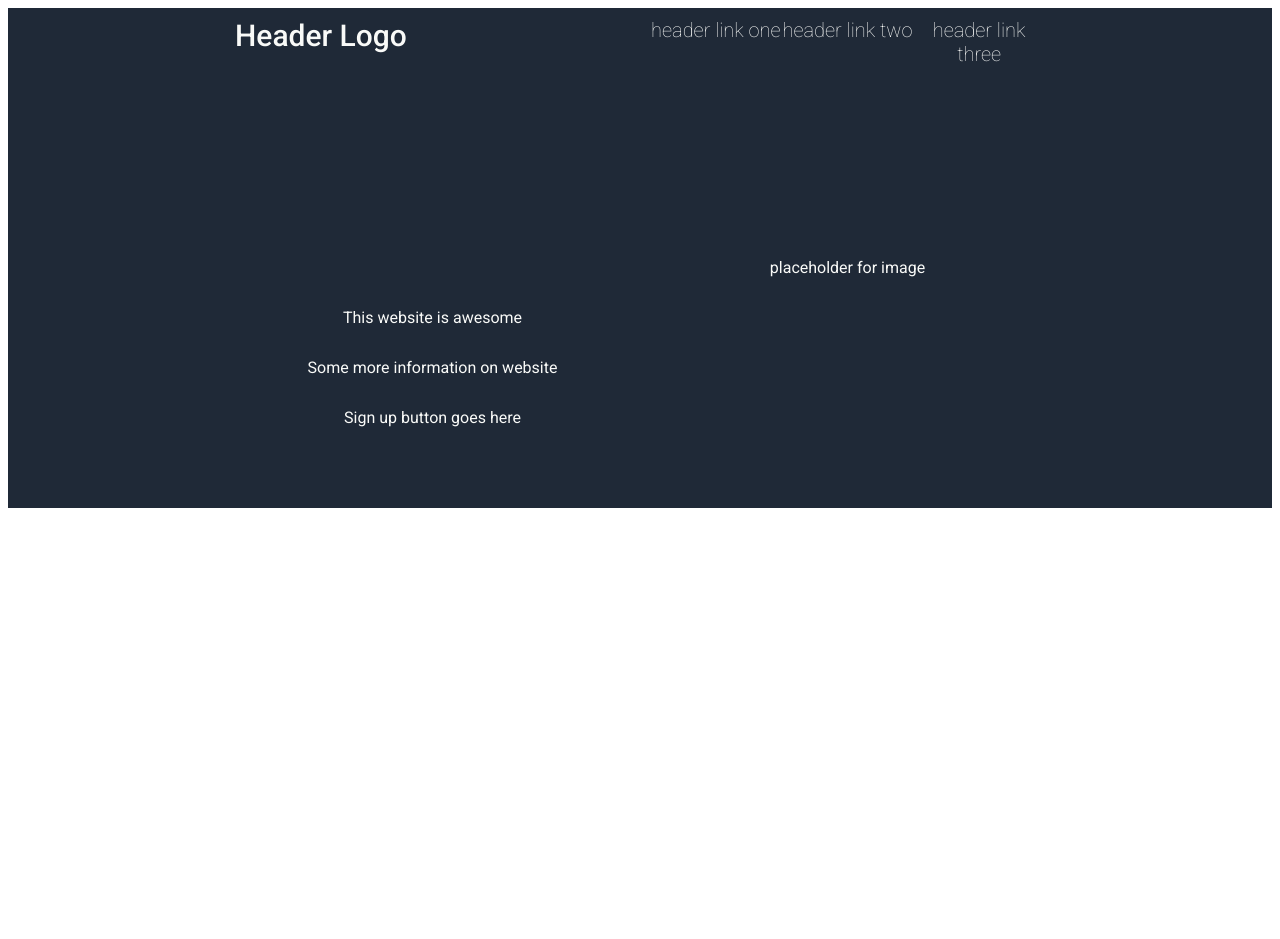
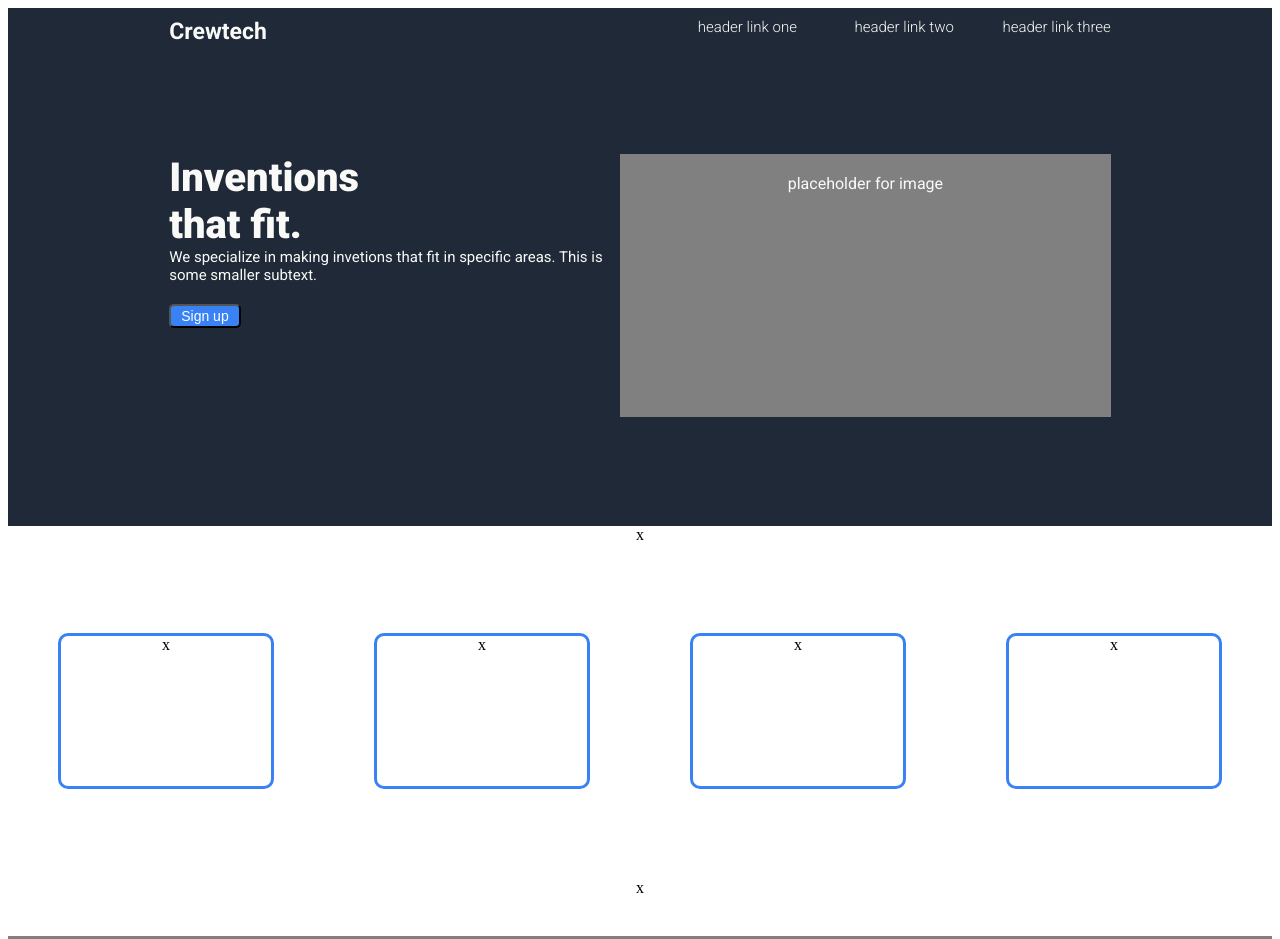
Before and after one commit to brekkeberg/landingpage, a plain HTML site: page main.html in a window 1280 px wide. Shown: the top 939 px of the page. Before the commit the page ends 800 px from the top, so only its background shows below. Drawn offline with Linux system fonts and the light colour scheme.

Commit message:
update new file

```diff
--- a/main.html
+++ b/main.html
@@ -10,11 +10,12 @@
         <link href="https://fonts.googleapis.com/css2?family=Roboto:ital,wght@0,100;0,300;0,400;0,500;0,700;0,900;1,100;1,300;1,400;1,500;1,900&display=swap" rel="stylesheet">
     </head>
     <body>
-        <div class="headerwide">
+        <div class="fullpage">
+            <div class="fullpage_top">
                 <div></div>
                 <div class="headerbox">
                     <div class= "headerupper">
-                    <div class="headerupperleft">Header Logo
+                        <div class="headerupperleft">Crewtech
                         </div>
                         <div class="headerupperright">
                             <div class="headerupperrightsub">header link one</div>
@@ -24,17 +25,35 @@
                     </div>
                     <div class= "headerlower">
                         <div class="headerlowerleft">
-                        <div class="headerlowerleftsub"></div>
-                        <div class="headerlowerleftsub">This website is awesome</div>
-                        <div class="headerlowerleftsub">Some more information on website</div>
-                        <div class="headerlowerleftsub">Sign up button goes here</div>
+                            <div class="headerlowerleftsubbig">Inventions<br>that fit.</div>
+                            <div class="headerlowerleftsubsub">We specialize in making invetions that fit in specific areas. This is some smaller subtext.</div>
+                            <div class="headerlowerleftsubbutton"><button>Sign up</button></div>
                             <div class="headerlowerleftsub"></div>
                         </div>
-                    <div class="headerlowerright">placeholder for image
-                    </div>
+                        <div class="headerlowerright">
+                            <div>placeholder for image</div>
                         </div>
                     </div>
                     <div></div>
                 </div>
+                <div></div>
+            </div>
+            <div class="fullpage_middleup">
+                <div class="fullpage_middleup_top">x</div>
+                <div class="fullpage_middleup_mid">
+                    <div>x</div>
+                    <div>x</div>
+                    <div>x</div>
+                    <div>x</div>
+                </div>
+                <div class="fullpage_middleup_low">x</div>
+            </div>
+            <div class="fullpage_middlelow">
+x
+            </div>
+            <div class="fullpage_bottom">
+x
+            </div>
+        </div>
     </body>
 </html>
--- a/style.css
+++ b/style.css
@@ -1,11 +1,29 @@
-.headerwide{
+button{
+    background-color: #3882f6;
+    border-radius: 5px;
+    color: white;
+    font-size: 14px;
+    padding: 2px;
+    padding-left: 10px;
+    padding-right: 10px;
+    font-weight: 700px;
+}
+.fullpage{
+    height: 1200px;
+    display:flex;
+    flex-direction: column;
+}
+.fullpage div{
+    flex: 1 1 auto;
+}
+.fullpage_top{
     display: flex;
     flex-direction: row;
-    height: 500px;
+    height: 400px;
     background-color: #1f2937;
     color: #f9faf8;
 }
-.headerwide div{
+.fullpage_top div{
     flex: 1 1 auto;
 }
 .headerbox{
@@ -15,7 +33,6 @@
     font-family: 'Roboto';
 }
 .headerbox div{
-    flex: 1;
 }
 .headerupper{
     display: flex;
@@ -25,17 +42,18 @@
     flex: 1;
 }
 .headerupperleft{
-    font-size: 30px;
-    font-weight: 500;
+    font-size: 23px;
+    font-weight: 600;
     text-align: left;
-    padding: 10px;
+    padding-top: 10px;
 }
 .headerupperright{
     display:flex;
     flex-direction: row;
-    font-weight: 100;
-    font-size: 20px;
-    padding: 10px;
+    font-weight: 300;
+    font-size: 15px;
+    padding-top: 10px;
+    text-align: right;
 }
 .headerupperright div{
     flex: 1;
@@ -43,6 +61,7 @@
 .headerlower{
     display: flex;
     flex-direction: row;
+    flex: 5 1 0;
 }
 .headerlower div{
     flex: 1;
@@ -50,7 +69,50 @@
 .headerlowerleft{
     display: flex;
     flex-direction: column;
+    text-align: left;
 }
 .headerlowerleft div{
     flex: 1;
 }
+.headerlowerleftsubbig{
+    font-size: 40px;
+    font-weight: 800;
+}
+.headerlowerleftsubsub{
+    font-size: 15px;
+}
+.headerlowerright{
+    background-color: gray;
+    padding: 20px;
+    display: flex;
+}
+.headerlowerright div{
+    flex: 1;
+}
+.fullpage_middleup{
+    background-color: white;
+    display: flex;
+    flex-direction: column;
+    text-align: center;
+}
+
+.fullpage_middleup div{
+    flex: 1 1 auto;
+}
+.fullpage_middleup_mid{
+    display: flex;
+    flex-direction: row;
+}
+.fullpage_middleup_mid div{
+    flex: 1 1 auto;
+    margin: 50px;
+    border: 3px solid #3882f6;
+    border-radius: 10px;
+    height: 150px;
+}
+.fullpage_middlelow{
+    background-color: gray;
+}
+.fullpage_bottom{
+    background-color: white;
+}
```
Also changed, not shown: flextest.html (added), flexteststyle.css (added). Lines whose indentation alone changed are shown as unchanged.
